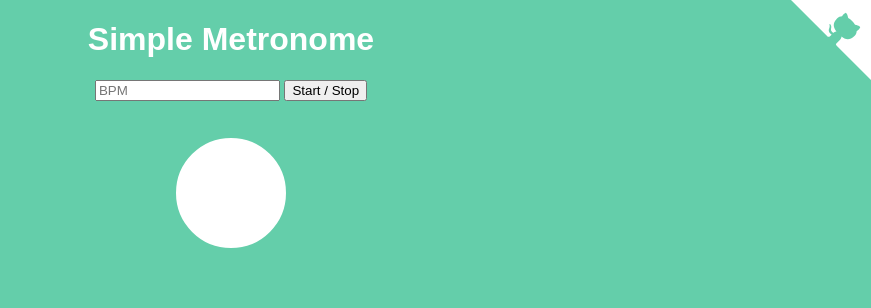
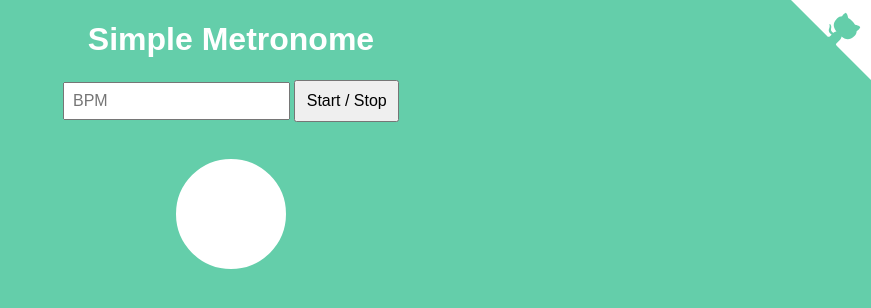
Before and after one commit to SimpleMetronome/SimpleMetronome.github.io, a plain HTML site: page index.html in a window 1280 px wide. Shown: the whole page, without its empty margins (409-1280 px from the left). Drawn offline with Linux system fonts and the light colour scheme.

Commit message:
Size up Start/Stop button

```diff
--- a/index.html
+++ b/index.html
@@ -15,6 +15,8 @@
   </script>
 
   <link rel="stylesheet" href="style.css">
+
+  <script async src="app.js"></script>
 </head>
 <body>
 
--- a/style.css
+++ b/style.css
@@ -7,6 +7,16 @@ body {
 
 .header, .app {
   text-align: center;
+}
+
+#bpm {
+  font-size: 1em;
+  padding: .5em;
+}
+
+#toggle {
+  font-size: 1em;
+  padding: .64em;
 }
 
 .output {
```
Also changed, not shown: app.js (added).
